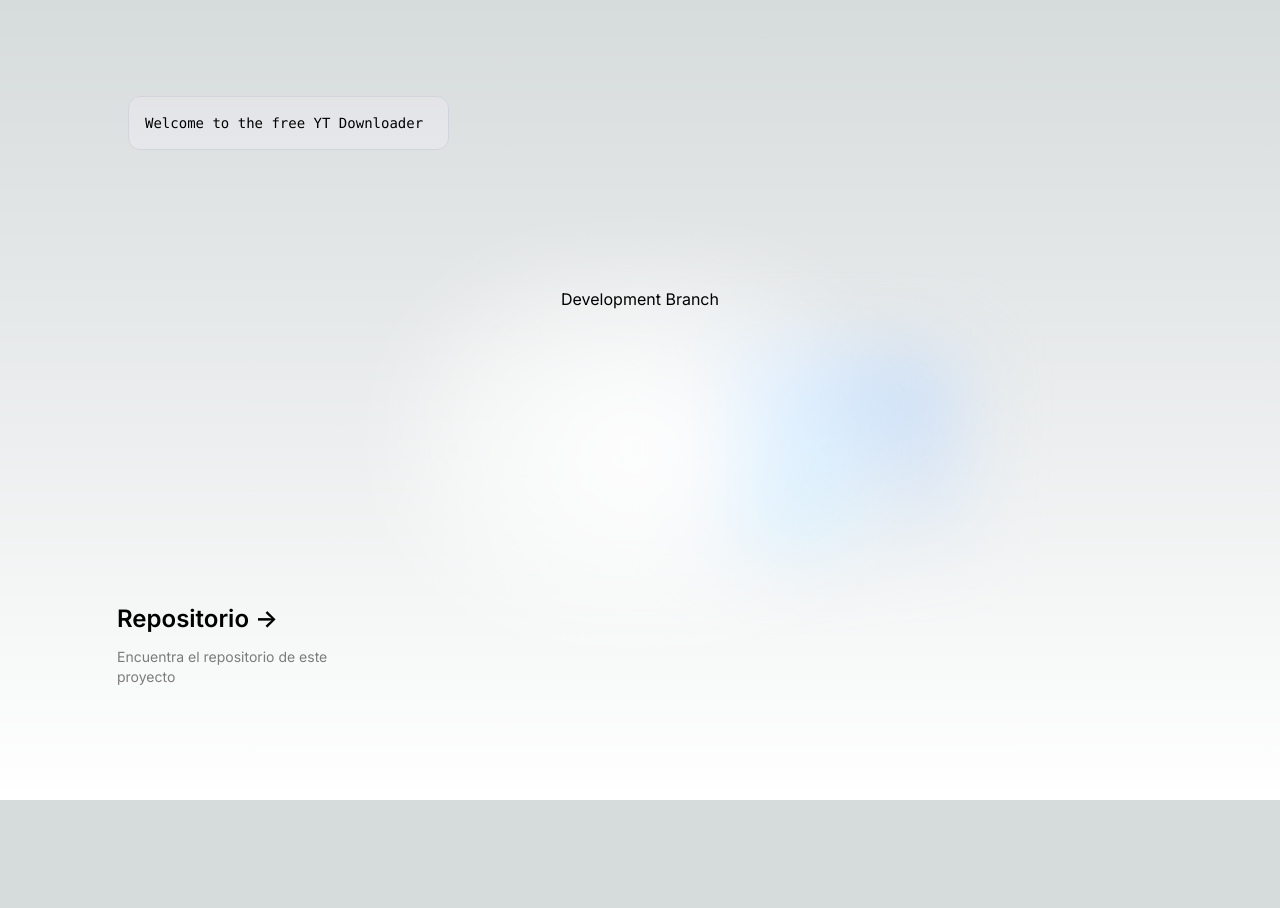
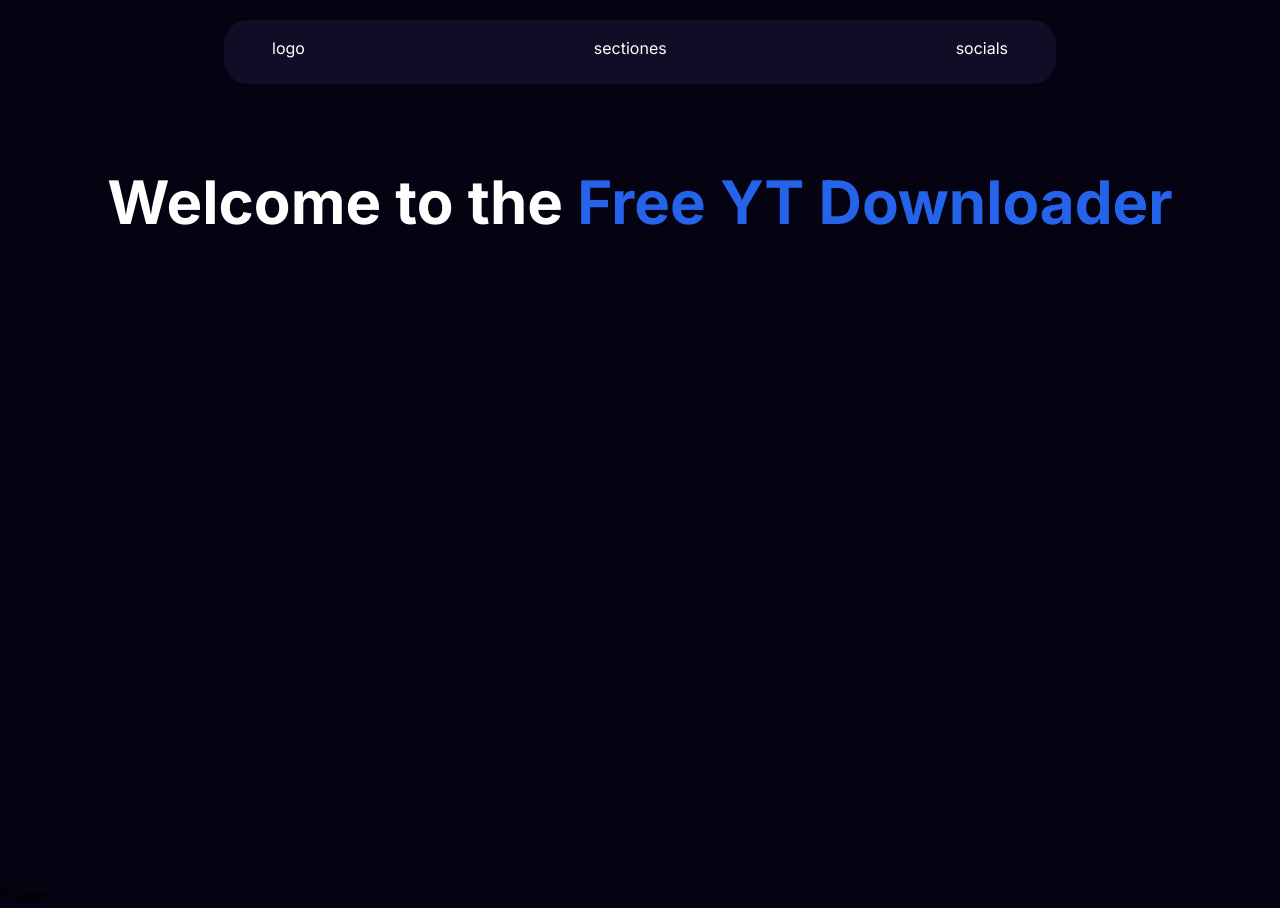
Before and after one commit to DevKaliper/YT_Download, a Next.js app: page / in a window 1280 px wide. Before the commit the page ends 800 px from the top, so only its background shows below. Built offline with nearby package versions, Linux system fonts and the light colour scheme.

Commit message:
welcome section

```diff
--- a/src/app/globals.css
+++ b/src/app/globals.css
@@ -1,27 +1,3 @@
 @tailwind base;
 @tailwind components;
 @tailwind utilities;
-
-:root {
-  --foreground-rgb: 0, 0, 0;
-  --background-start-rgb: 214, 219, 220;
-  --background-end-rgb: 255, 255, 255;
-}
-
-@media (prefers-color-scheme: dark) {
-  :root {
-    --foreground-rgb: 255, 255, 255;
-    --background-start-rgb: 0, 0, 0;
-    --background-end-rgb: 0, 0, 0;
-  }
-}
-
-body {
-  color: rgb(var(--foreground-rgb));
-  background: linear-gradient(
-      to bottom,
-      transparent,
-      rgb(var(--background-end-rgb))
-    )
-    rgb(var(--background-start-rgb));
-}
--- a/src/app/layout.js
+++ b/src/app/layout.js
@@ -1,6 +1,7 @@
 import './globals.css'
 import { Inter } from 'next/font/google'
-
+import Header from '@/components/header'
+import Footer from '@/components/footer'
 const inter = Inter({ subsets: ['latin'] })
 
 export const metadata = {
@@ -11,7 +12,15 @@ export const metadata = {
 export default function RootLayout({ children }) {
   return (
     <html lang="en">
-      <body className={inter.className}>{children}</body>
+
+      <body className={`${inter.className} bg-[#050211]`} >
+      <Header />
+
+        {children}
+
+        <Footer />
+
+        </body>
     </html>
   )
 }
--- a/src/app/page.js
+++ b/src/app/page.js
@@ -1,42 +1,20 @@
-import Image from 'next/image'
+
 
 export default function Home() {
   return (
-    <main className="flex min-h-screen flex-col items-center justify-between p-24">
-      <div className="z-10 w-full max-w-5xl items-center justify-between font-mono text-sm lg:flex">
-        <p className="fixed left-0 top-0 flex w-full justify-center border-b border-gray-300 bg-gradient-to-b from-zinc-200 pb-6 pt-8 backdrop-blur-2xl dark:border-neutral-800 dark:bg-zinc-800/30 dark:from-inherit lg:static lg:w-auto  lg:rounded-xl lg:border lg:bg-gray-200 lg:p-4 lg:dark:bg-zinc-800/30">
-         Welcome to the free YT Downloader&nbsp;
-
-        </p>
-
-      </div>
-
-      <h1>Development Branch </h1>
-
-      <div className="relative flex place-items-center before:absolute before:h-[300px] before:w-[480px] before:-translate-x-1/2 before:rounded-full before:bg-gradient-radial before:from-white before:to-transparent before:blur-2xl before:content-[''] after:absolute after:-z-20 after:h-[180px] after:w-[240px] after:translate-x-1/3 after:bg-gradient-conic after:from-sky-200 after:via-blue-200 after:blur-2xl after:content-[''] before:dark:bg-gradient-to-br before:dark:from-transparent before:dark:to-blue-700 before:dark:opacity-10 after:dark:from-sky-900 after:dark:via-[#0141ff] after:dark:opacity-40 before:lg:h-[360px] z-[-1]">
-
-      </div>
-
-      <div className="mb-32 grid text-center lg:mb-0 lg:grid-cols-4 lg:text-left">
-        <a
-
-          className="group rounded-lg border border-transparent px-5 py-4 transition-colors hover:border-gray-300 hover:bg-gray-100 hover:dark:border-neutral-700 hover:dark:bg-neutral-800/30"
-          target="_blank"
-          rel="noopener noreferrer"
-        >
-          <h2 className={`mb-3 text-2xl font-semibold`}>
-            Repositorio{' '}
-            <span className="inline-block transition-transform group-hover:translate-x-1 motion-reduce:transform-none">
-              -&gt;
-            </span>
-          </h2>
-          <p className={`m-0 max-w-[30ch] text-sm opacity-50`}>
-            Encuentra el repositorio de este proyecto
-          </p>
-        </a>
+    <main >
+<section>
+  <div className="flex flex-col items-center min-h-screen py-2">
+    <h1 className="text-6xl font-bold text-center text-white mt-20">
+      Welcome to the <a className="text-blue-600" href="https://nextjs.org">Free YT Downloader</a>
+    </h1>
 
 
-      </div>
+    </div>
+
+
+
+</section>
     </main>
   )
 }
--- /dev/null
+++ b/src/components/Footer.jsx
@@ -0,0 +1,9 @@
+import React from 'react'
+
+const Footer = () => {
+  return (
+    <div>Footer</div>
+  )
+}
+
+export default Footer
--- /dev/null
+++ b/src/components/header.jsx
@@ -0,0 +1,16 @@
+import React from 'react'
+
+const Header = () => {
+  return (
+    <nav className='sticky top-0 left-0 ' >
+      <div className=' text-white w-full bg-[#120d26] rounded-3xl  justify-between mt-5 flex -center md:w-[65%] h-[4rem] mx-auto px-8 py-4 backdrop-blur'>
+        <div className='ml-4'>logo</div>
+        <div className='mx-auto ' >sectiones</div>
+        <div className='mr-4'>socials</div>
+
+      </div>
+    </nav>
+  )
+}
+
+export default Header
--- a/tailwind.config.js
+++ b/tailwind.config.js
@@ -6,13 +6,7 @@ module.exports = {
     './src/app/**/*.{js,ts,jsx,tsx,mdx}',
   ],
   theme: {
-    extend: {
-      backgroundImage: {
-        'gradient-radial': 'radial-gradient(var(--tw-gradient-stops))',
-        'gradient-conic':
-          'conic-gradient(from 180deg at 50% 50%, var(--tw-gradient-stops))',
-      },
-    },
+
   },
   plugins: [],
 }
```
Also changed, not shown: src/sections/WelcomeSection.jsx (added, +17 -0 lines).
